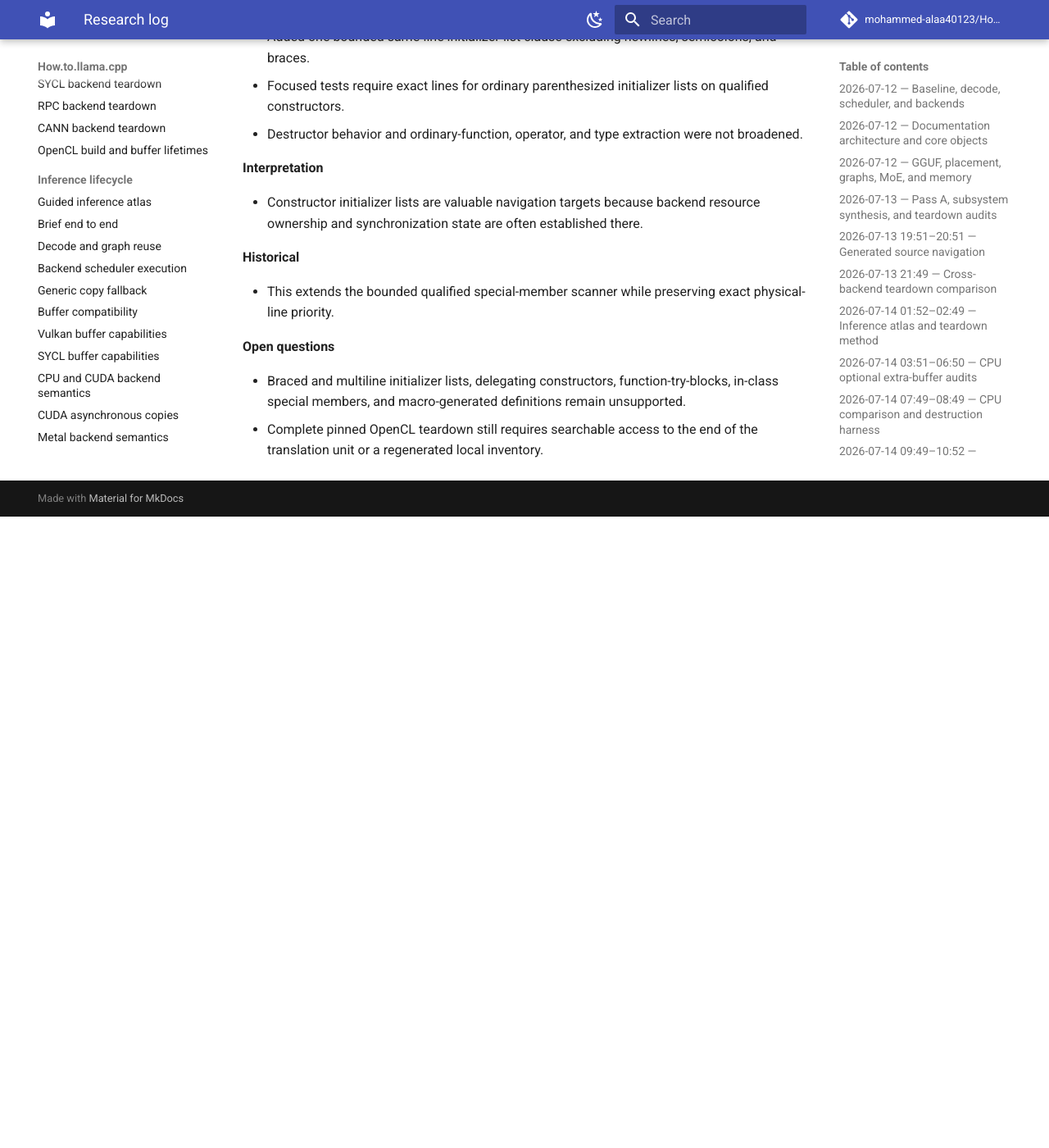
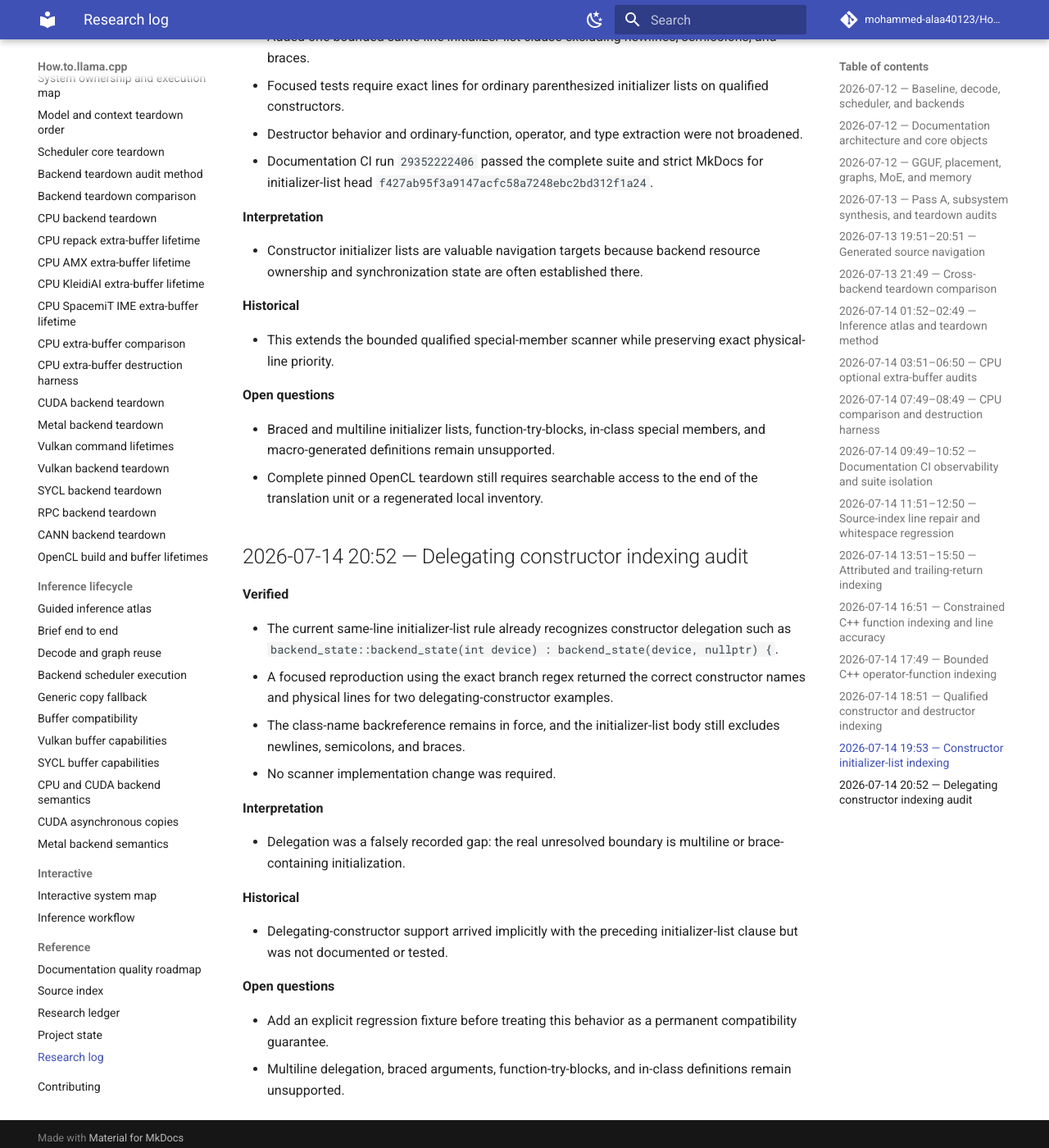
Before and after one commit to mohammed-alaa40123/How.to.llama.cpp, an MkDocs documentation site: the page built from docs/reference/research-log.md, in a window 1280 px wide and 1400 px high, scrolled down 8194 px. Shown: the whole window at 82% size. Built offline with MkDocs 1.6.1 and Material for MkDocs 9.7.7, drawn with Linux system fonts in a browser that asks for light colours; comment, search, counter and statistics services are not loaded; before the commit the page ends 8824 px from its top, so only the background shows below that.

Commit message:
docs: append delegating constructor audit

```diff
--- a/docs/reference/research-log.md
+++ b/docs/reference/research-log.md
@@ -232,6 +232,7 @@
 - Added one bounded same-line initializer-list clause excluding newlines, semicolons, and braces.
 - Focused tests require exact lines for ordinary parenthesized initializer lists on qualified constructors.
 - Destructor behavior and ordinary-function, operator, and type extraction were not broadened.
+- Documentation CI run `29352222406` passed the complete suite and strict MkDocs for initializer-list head `f427ab95f3a9147acfc58a7248ebc2bd312f1a24`.
 
 **Interpretation**
 
@@ -243,5 +244,27 @@
 
 **Open questions**
 
-- Braced and multiline initializer lists, delegating constructors, function-try-blocks, in-class special members, and macro-generated definitions remain unsupported.
+- Braced and multiline initializer lists, function-try-blocks, in-class special members, and macro-generated definitions remain unsupported.
 - Complete pinned OpenCL teardown still requires searchable access to the end of the translation unit or a regenerated local inventory.
+
+## 2026-07-14 20:52 — Delegating constructor indexing audit
+
+**Verified**
+
+- The current same-line initializer-list rule already recognizes constructor delegation such as `backend_state::backend_state(int device) : backend_state(device, nullptr) {`.
+- A focused reproduction using the exact branch regex returned the correct constructor names and physical lines for two delegating-constructor examples.
+- The class-name backreference remains in force, and the initializer-list body still excludes newlines, semicolons, and braces.
+- No scanner implementation change was required.
+
+**Interpretation**
+
+- Delegation was a falsely recorded gap: the real unresolved boundary is multiline or brace-containing initialization.
+
+**Historical**
+
+- Delegating-constructor support arrived implicitly with the preceding initializer-list clause but was not documented or tested.
+
+**Open questions**
+
+- Add an explicit regression fixture before treating this behavior as a permanent compatibility guarantee.
+- Multiline delegation, braced arguments, function-try-blocks, and in-class definitions remain unsupported.
```
